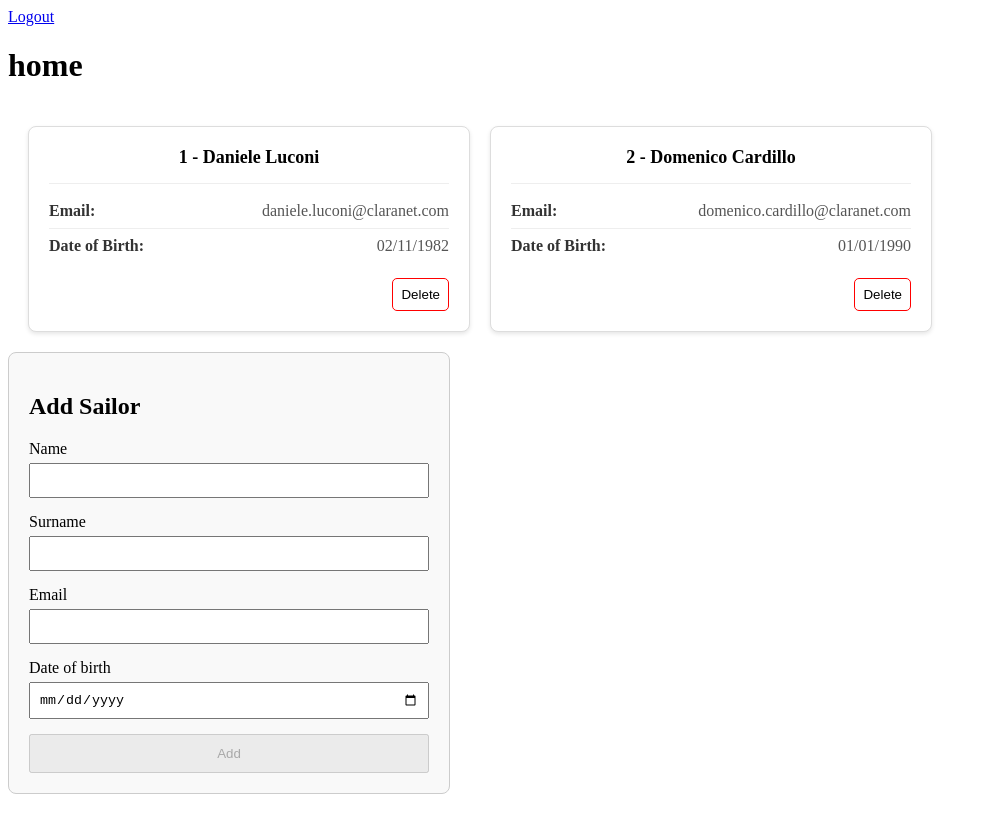
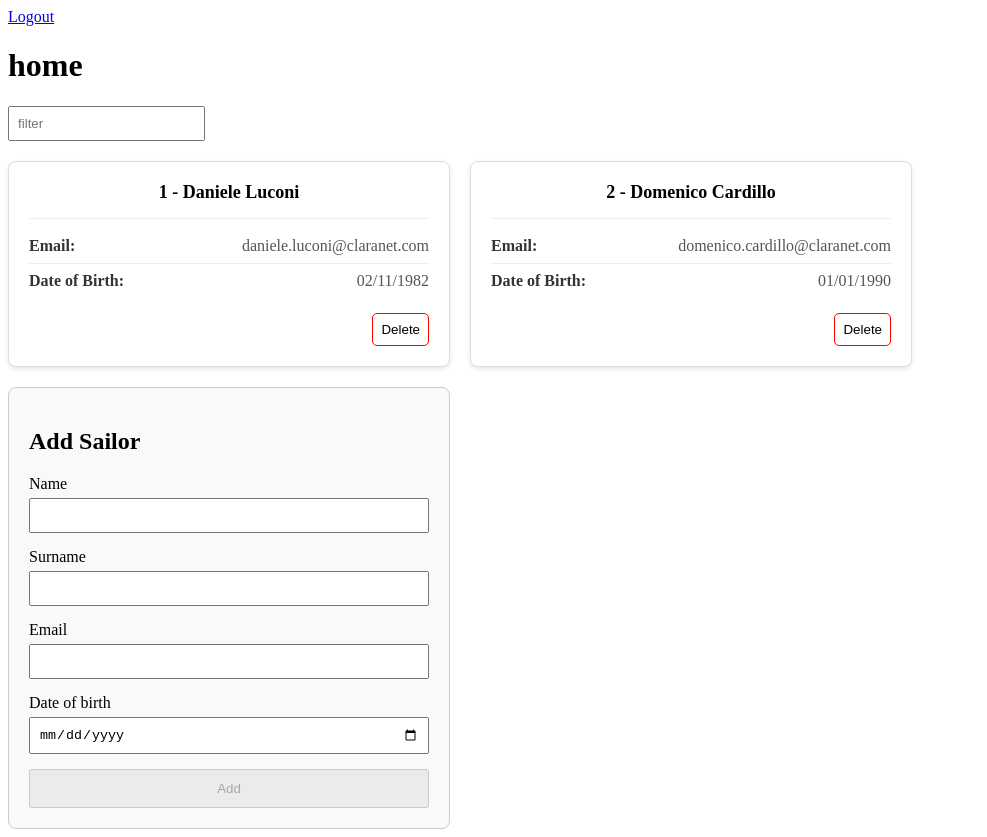
Before and after one commit to claranet-it/angular-learning-path, an Angular app: page /home in a window 1280 px wide. Shown: the whole page, without its empty margins (0-987 px from the left). Before the commit the page ends 802 px from the top, so only its background shows below. Built offline with nearby package versions, Linux system fonts and the light colour scheme; sample sign-in values are in the browser's storage.

Commit message:
filter sailors

```diff
--- a/src/app/components/home/home.component.css
+++ b/src/app/components/home/home.component.css
@@ -0,0 +1,4 @@
+input {
+  padding: 8px;
+  box-sizing: border-box;
+}
--- a/src/app/components/home/home.component.html
+++ b/src/app/components/home/home.component.html
@@ -1,4 +1,5 @@
 <a href="javascript:void(0);" (click)="logout()">Logout</a>
 <h1>home</h1>
-<app-sailors-list></app-sailors-list>
+<input placeholder="filter" [(ngModel)]="filter">
+<app-sailors-list [filter]="filter"></app-sailors-list>
 <app-add-sailor></app-add-sailor>
--- a/src/app/components/home/home.component.ts
+++ b/src/app/components/home/home.component.ts
@@ -1,18 +1,20 @@
 import { Component, inject } from '@angular/core';
 import { Router } from '@angular/router';
+import { FormsModule } from '@angular/forms';
 import { SailorsListComponent } from '../sailors-list/sailors-list.component';
 import { AuthService } from '../../services/fake-auth.service';
 import { AddSailorComponent } from "../add-sailor/add-sailor.component";
 
 @Component({
   selector: 'app-home',
-  imports: [SailorsListComponent, AddSailorComponent],
+  imports: [SailorsListComponent, AddSailorComponent, FormsModule],
   templateUrl: './home.component.html',
   styleUrl: './home.component.css'
 })
 export class HomeComponent {
   authService = inject(AuthService);
   router = inject(Router);
+  filter = ''
 
   logout() {
     this.authService.logout();
--- a/src/app/components/sailors-list/sailors-list.component.css
+++ b/src/app/components/sailors-list/sailors-list.component.css
@@ -3,5 +3,5 @@
   flex-wrap: wrap;
   gap: 20px;
   justify-content: flex-start;
-  padding: 20px;
+  margin: 20px 0 20px 0;
 }
--- a/src/app/components/sailors-list/sailors-list.component.html
+++ b/src/app/components/sailors-list/sailors-list.component.html
@@ -1,5 +1,5 @@
 <div class="sailors-list-container">
-  @for (sailor of sailorService.sailors(); track sailor.id) {
+  @for (sailor of filteredSailors(); track sailor.id) {
     <app-sailor-card [sailor]="sailor" (delete)="this.sailorService.deleteSailor($event)"></app-sailor-card>
   } @empty {
     No Sailors found
--- a/src/app/components/sailors-list/sailors-list.component.ts
+++ b/src/app/components/sailors-list/sailors-list.component.ts
@@ -1,4 +1,4 @@
-import { Component, inject } from '@angular/core';
+import { Component, computed, inject, input } from '@angular/core';
 import { SailorService } from '../../services/sailor.service';
 import { SailorCardComponent } from '../sailor-card/sailor-card.component';
 
@@ -10,4 +10,12 @@ import { SailorCardComponent } from '../sailor-card/sailor-card.component';
 })
 export class SailorsListComponent {
   sailorService = inject(SailorService)
+  filter = input('')
+  lowerCaseFilter = computed(() => this.filter().toLowerCase())
+  filteredSailors = computed(() => this.sailorService.sailors().filter((sailor) => {
+    return sailor.name.toLowerCase().includes(this.lowerCaseFilter()) ||
+      sailor.surname.toLowerCase().includes(this.lowerCaseFilter()) ||
+      sailor.email.toLowerCase().includes(this.lowerCaseFilter());
+  }));
+
 }
```
Also changed, not shown: 1 other file (tests, documents, lock files or other folders).
